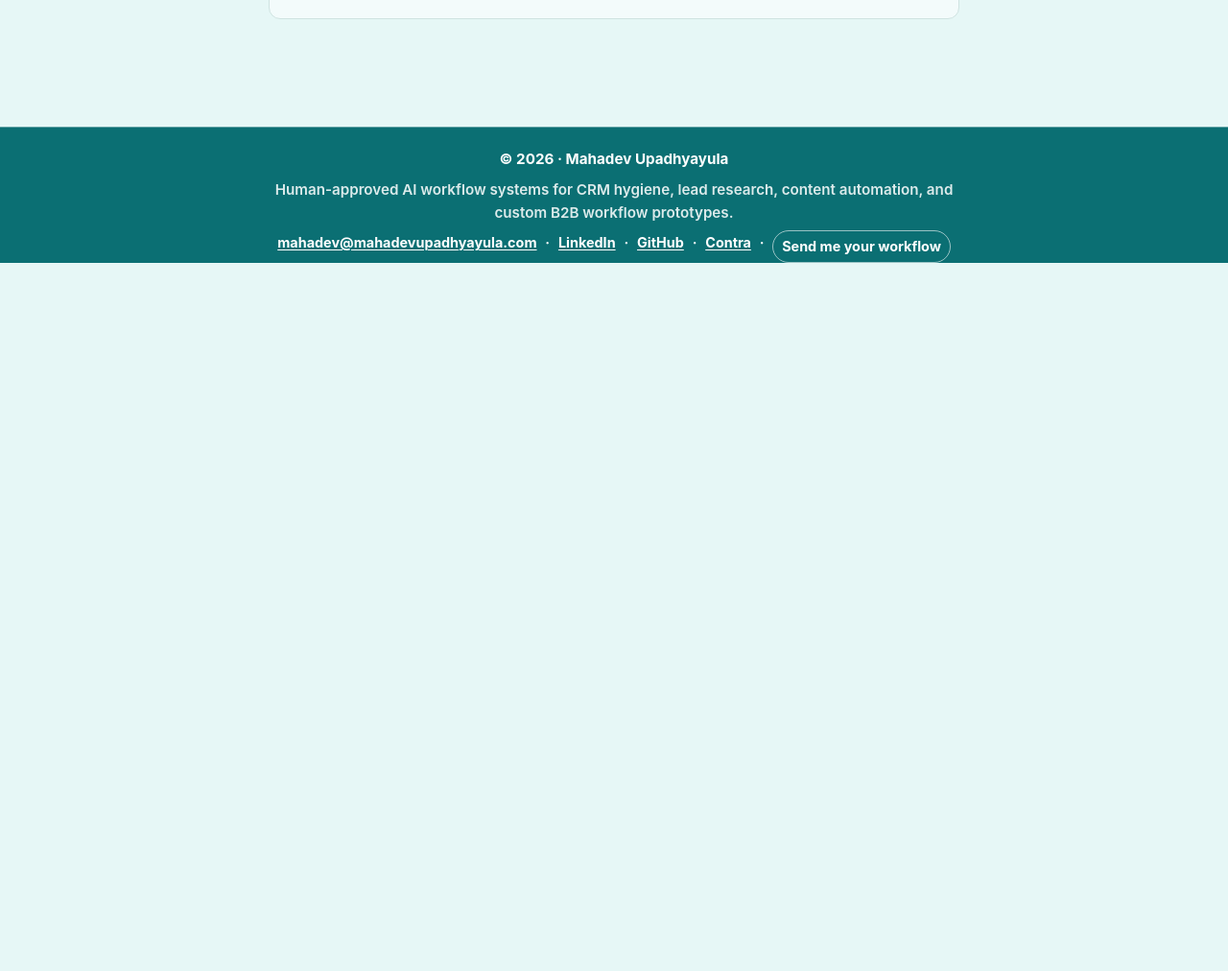
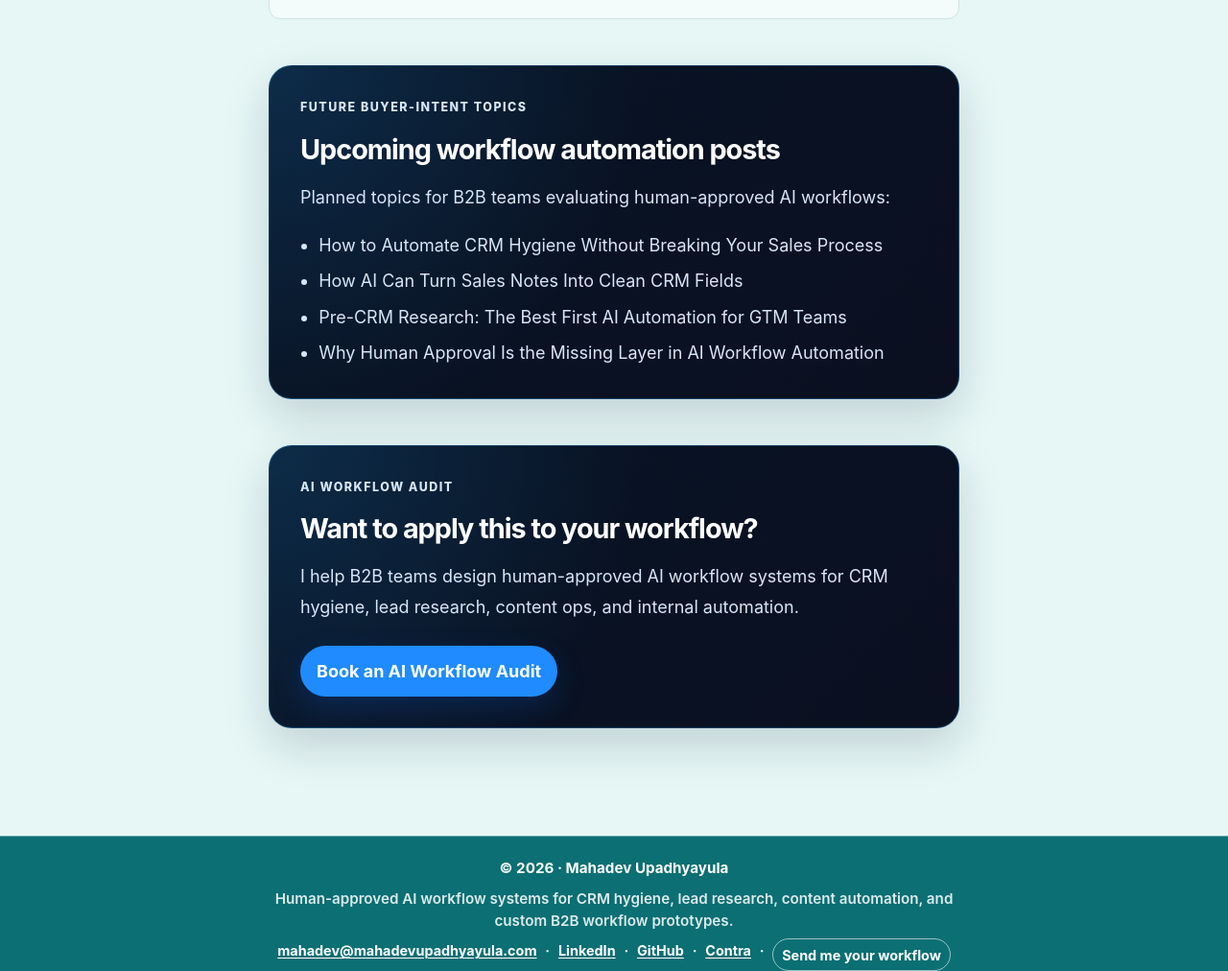
Before and after one commit to mahadevupadhyayula/mahadevupadhyayula.github.io, a Jekyll site: the page built from blogs.md, in a window 1280 px wide and 1400 px high, scrolled down 1273 px, cut to the strip 388-1400 px from the top of the window. Shown: the whole strip at 96% size. Built offline with Jekyll 4.4.1, drawn with Linux system fonts in a browser that asks for light colours; before the commit the page ends 1935 px from its top, so only the background shows below that.

Commit message:
Add buyer CTA blocks to blog

```diff
--- /dev/null
+++ b/_includes/blog-workflow-cta.html
@@ -0,0 +1,6 @@
+<section class="blog-workflow-cta" aria-labelledby="blog-workflow-cta-title">
+  <p class="section-eyebrow">AI Workflow Audit</p>
+  <h2 id="blog-workflow-cta-title">Want to apply this to your workflow?</h2>
+  <p>I help B2B teams design human-approved AI workflow systems for CRM hygiene, lead research, content ops, and internal automation.</p>
+  <a class="button-link button-primary" href="{{ '/work-with-me' | relative_url }}">Book an AI Workflow Audit</a>
+</section>
--- a/_layouts/page.html
+++ b/_layouts/page.html
@@ -15,4 +15,7 @@ layout: default
   <div class="page-body">
     {{ content }}
   </div>
+  {%- if page.path contains 'blog/' -%}
+    {%- include blog-workflow-cta.html -%}
+  {%- endif -%}
 </article>
--- a/assets/css/style.css
+++ b/assets/css/style.css
@@ -844,3 +844,40 @@ code {
     grid-template-columns: 1fr;
   }
 }
+
+/* Stage 5: Buyer-facing blog CTA blocks */
+.blog-workflow-cta,
+.blog-ideas-backlog {
+  margin-top: 3rem;
+  padding: clamp(1.35rem, 4vw, 2rem);
+  border: 1px solid rgba(46, 168, 255, 0.28);
+  border-radius: 24px;
+  background:
+    radial-gradient(circle at top left, rgba(46, 168, 255, 0.16), transparent 24rem),
+    linear-gradient(135deg, #071426 0%, #0b1020 100%);
+  color: #d7e6f7;
+  box-shadow: 0 18px 48px rgba(7, 20, 38, 0.16);
+}
+
+.blog-workflow-cta h2,
+.blog-ideas-backlog h2 {
+  margin-top: 0;
+  color: #ffffff;
+  font-family: -apple-system, BlinkMacSystemFont, "Segoe UI", Roboto, Helvetica, Arial, sans-serif;
+  letter-spacing: -0.035em;
+}
+
+.blog-workflow-cta p,
+.blog-ideas-backlog p,
+.blog-ideas-backlog li {
+  color: #d7e6f7;
+}
+
+.blog-workflow-cta .button-link {
+  margin-top: 0.35rem;
+}
+
+.blog-ideas-backlog ul {
+  margin-bottom: 0;
+  padding-left: 1.2rem;
+}
--- a/blogs.md
+++ b/blogs.md
@@ -25,3 +25,17 @@ permalink: /blogs/
     {% endif %}
   {% endfor %}
 </div>
+
+<section class="blog-ideas-backlog" aria-labelledby="blog-ideas-backlog-title">
+  <p class="section-eyebrow">Future buyer-intent topics</p>
+  <h2 id="blog-ideas-backlog-title">Upcoming workflow automation posts</h2>
+  <p>Planned topics for B2B teams evaluating human-approved AI workflows:</p>
+  <ul>
+    <li>How to Automate CRM Hygiene Without Breaking Your Sales Process</li>
+    <li>How AI Can Turn Sales Notes Into Clean CRM Fields</li>
+    <li>Pre-CRM Research: The Best First AI Automation for GTM Teams</li>
+    <li>Why Human Approval Is the Missing Layer in AI Workflow Automation</li>
+  </ul>
+</section>
+
+{% include blog-workflow-cta.html %}
```
